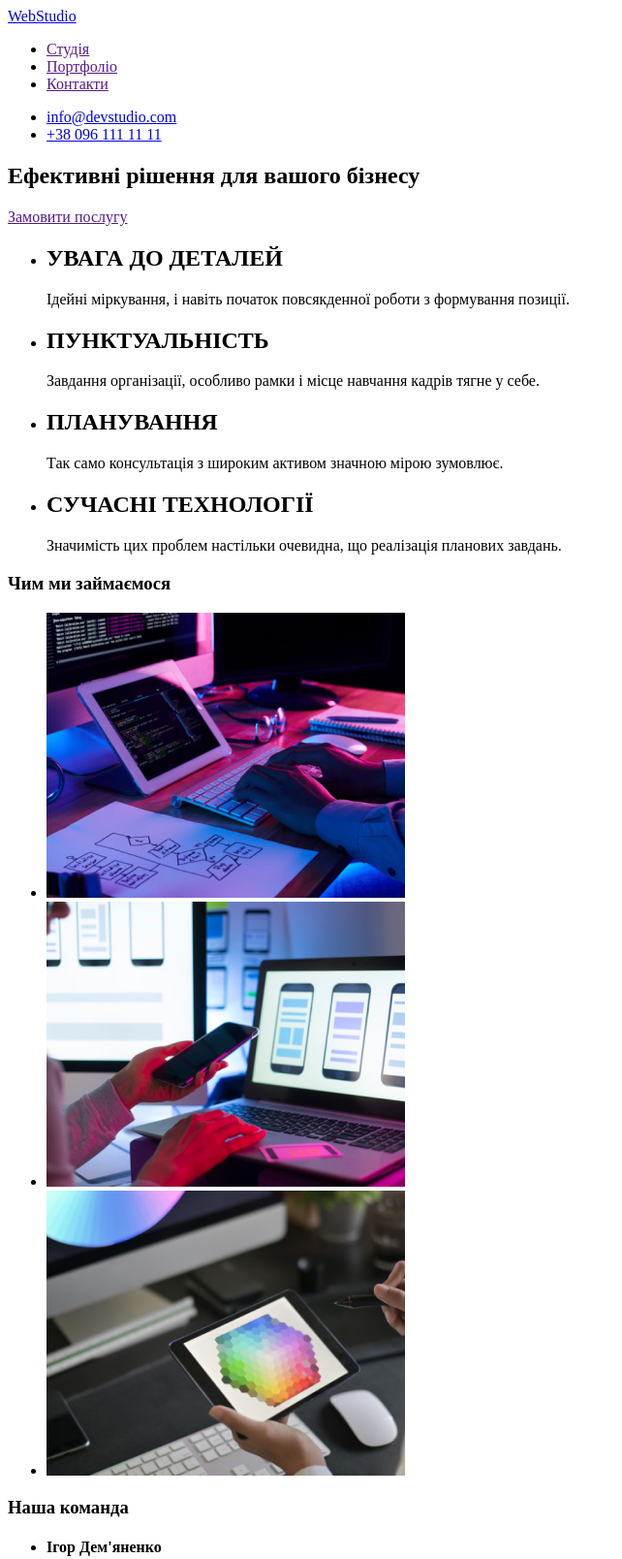
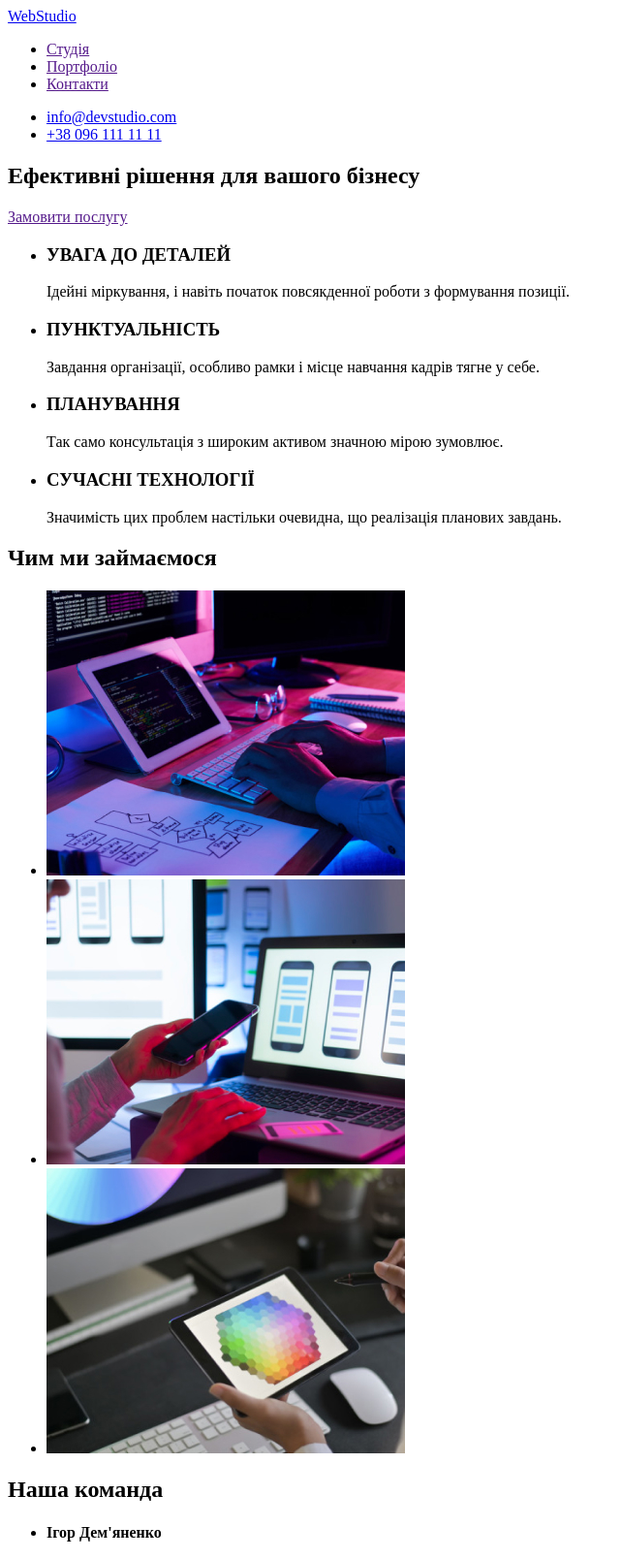
Before and after one commit to MarinaMostova/goit-markup-hw-01, a plain HTML site: page index.html in a window 1280 px wide. Shown: the top 1608 px of the page at 97% size, without its empty margins (0-642 px from the left). Drawn offline with Linux system fonts and the light colour scheme.

Commit message:
додано коментар

```diff
--- a/index.html
+++ b/index.html
@@ -4,12 +4,12 @@
     <meta charset="UTF-8">
     <meta http-equiv="X-UA-Compatible" content="IE=edge">
     <meta name="viewport" content="width=device-width, initial-scale=1.0">
-    <title>Document</title>
+    <title>Домашнє завдання 1</title>
 </head>
 <body>
     <header>
      <nav>
-        <a href="/" lang="en">WebStudio</a>
+        <a href="./index.html" lang="en">WebStudio</a>
         <ul>
             <li><a href="">Студія</a></li>
             <li><a href="">Портфоліо</a></li>
@@ -27,27 +27,28 @@
            <a href="">Замовити послугу</a>
         </section>
       <section>
+        <!-- <h2>Принципи нашої роботи</h2> -->
         <ul>
         <li>
-            <h2>УВАГА ДО ДЕТАЛЕЙ</h2>
+            <h3>УВАГА ДО ДЕТАЛЕЙ</h3>
             <p>Ідейні міркування, і навіть початок повсякденної роботи з формування позиції.</p>
         </li>
         <li>
-            <h2>ПУНКТУАЛЬНІСТЬ</h2>
+            <h3>ПУНКТУАЛЬНІСТЬ</h3>
             <p>Завдання організації, особливо рамки і місце навчання кадрів тягне у себе.</p>
         </li>
         <li>
-            <h2>ПЛАНУВАННЯ</h2>
+            <h3>ПЛАНУВАННЯ</h3>
             <p>Так само консультація з широким активом значною мірою зумовлює.</p>
         </li>
         <li>
-            <h2>СУЧАСНІ ТЕХНОЛОГІЇ</h2>
+            <h3>СУЧАСНІ ТЕХНОЛОГІЇ</h3>
             <p>Значимість цих проблем настільки очевидна, що реалізація планових завдань.</p>
         </li>
         </ul>
     </section>
     <section>
-        <h3>Чим ми займаємося</h3>
+        <h2>Чим ми займаємося</h2>
         <ul>
         <li>
             <a href=""><img src="/images/box_1.jpg" alt="Веб розробка" width="370"></a>
@@ -61,7 +62,7 @@
         </ul>
     </section>
     <section>
-        <h3>Наша команда</h3>
+        <h2>Наша команда</h2>
         <ul>
             <li>
                 <h4>Ігор Дем'яненко</h4>
@@ -87,9 +88,11 @@
     </section>
     </main>
     <footer>
+
+            <a href="./index.html" lang="en">WebStudio</a>
         <address>
-            <a href="" lang="en">WebStudio</a>
-            <a href="mailto:">info@devstudio.com</a>
+            м. Київ, пр-т Лесі Українки, 26 <br />
+            <a href="mailto:">info@devstudio.com</a> <br />
             <a href="tel:">+38 096 111 11 11</a>
         </address>
     </footer>
```
Also changed, not shown: .prettierrc.json (added).
